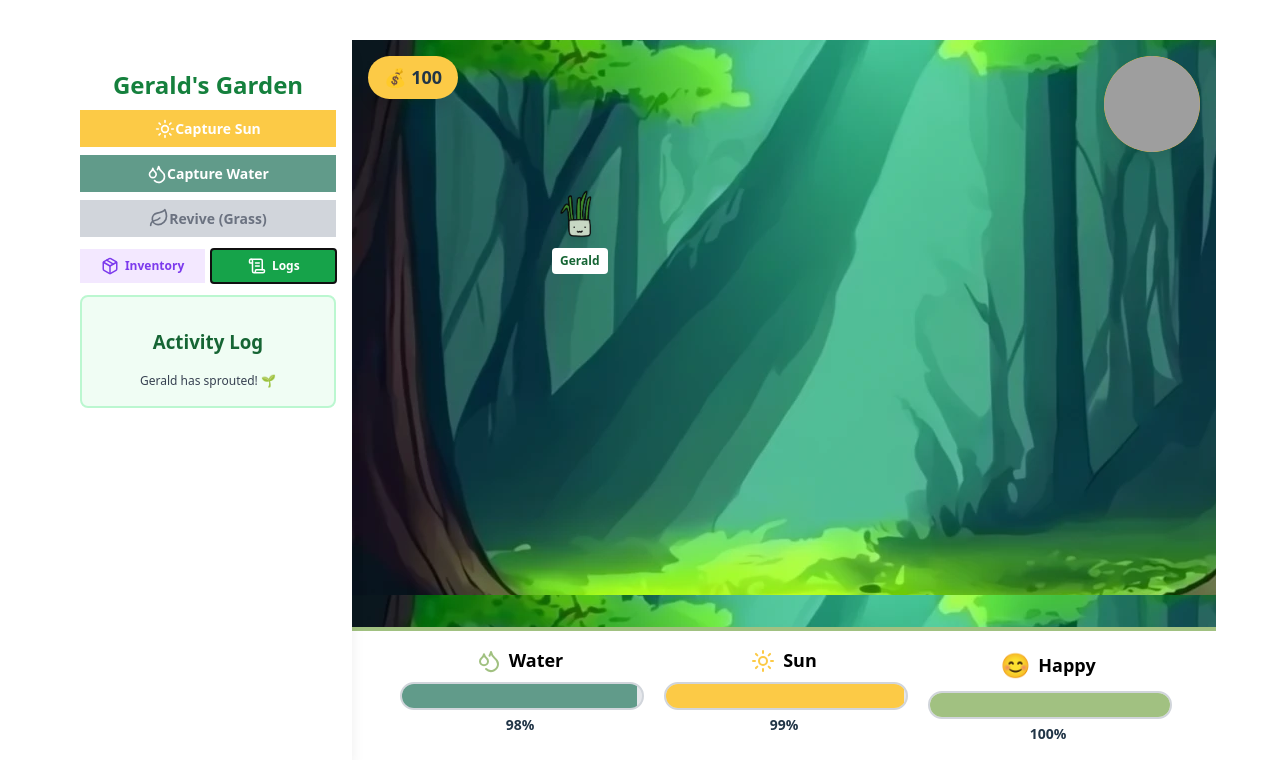
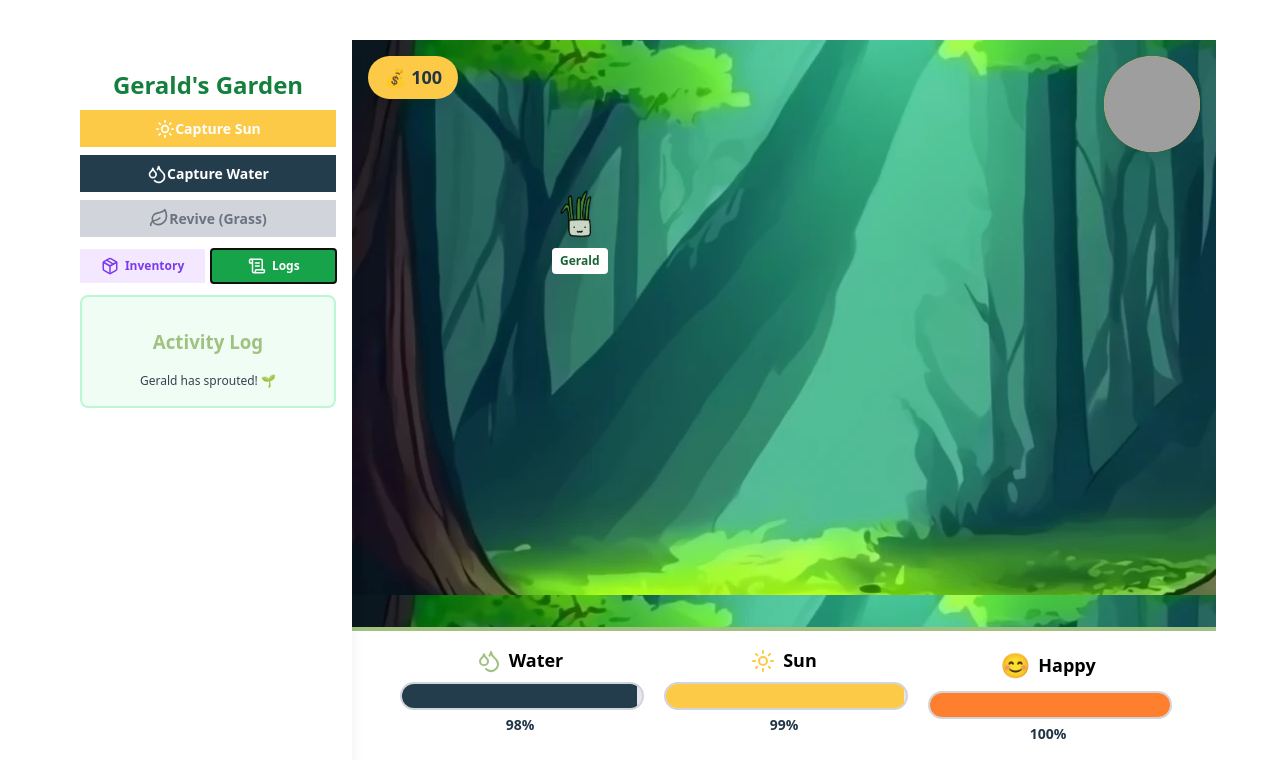
Before and after one commit to HKhan-5/Tamagotchi-Gerald, a React (Vite) app in the folder tamagotchi-gerald-app/: page / in a window 1280 px wide. Both pictures are taken after a click on the button "Logs". Shown: the top 778 px of the page. Built offline with nearby package versions, Linux system fonts and the light colour scheme; grey boxes are pictures that could not be loaded; the HTML template or start-up script is replaced by a standard one.

Commit message:
changed colours again

```diff
--- a/tamagotchi-gerald-app/src/mainScreen.jsx
+++ b/tamagotchi-gerald-app/src/mainScreen.jsx
@@ -273,7 +273,7 @@ export default function GeraldTamagotchi() {
             top: '0.5rem',
             left: '0.5rem',
             zIndex: 100,
-            backgroundColor: '#22c55e',
+            backgroundColor: '#A1C181',
             color: 'white',
             border: 'none',
             borderRadius: '0.5rem',
@@ -316,7 +316,7 @@ export default function GeraldTamagotchi() {
             onClick={() => handleCapture('sun')}
             style={{ ...styles.button, ...styles.buttonSun }}
             onMouseEnter={(e) => e.currentTarget.style.backgroundColor = '#f59e0b'}
-            onMouseLeave={(e) => e.currentTarget.style.backgroundColor = '#fbbf24'}
+            onMouseLeave={(e) => e.currentTarget.style.backgroundColor = '#FCCA46'}
           >
             <Sun size={20} />
             Capture Sun
@@ -326,7 +326,7 @@ export default function GeraldTamagotchi() {
             onClick={() => handleCapture('water')}
             style={{ ...styles.button, ...styles.buttonWater }}
             onMouseEnter={(e) => e.currentTarget.style.backgroundColor = '#3b82f6'}
-            onMouseLeave={(e) => e.currentTarget.style.backgroundColor = '#60a5fa'}
+            onMouseLeave={(e) => e.currentTarget.style.backgroundColor = '#233D4D'}
           >
             <Droplets size={20} />
             Capture Water
@@ -388,7 +388,7 @@ export default function GeraldTamagotchi() {
         <div style={styles.panelContent}>
           {activePanel === 'inventory' && (
             <div style={styles.inventoryPanel}>
-              <h3 style={{ fontWeight: 'bold', marginBottom: '0.75rem', color: '#6b21a8', textAlign: 'center' }}>
+              <h3 style={{ fontWeight: 'bold', marginBottom: '0.75rem', color: '#233D4D', textAlign: 'center' }}>
                 Inventory ({inventory.length})
               </h3>
               <div style={styles.inventoryGrid}>
@@ -432,7 +432,7 @@ export default function GeraldTamagotchi() {
 
           {activePanel === 'logs' && (
             <div style={styles.logsPanel}>
-              <h3 style={{ fontWeight: 'bold', marginBottom: '0.75rem', color: '#166534', textAlign: 'center' }}>
+              <h3 style={{ fontWeight: 'bold', marginBottom: '0.75rem', color: '#A1C181', textAlign: 'center' }}>
                 Activity Log
               </h3>
               <div>
@@ -441,7 +441,7 @@ export default function GeraldTamagotchi() {
                     key={i}
                     style={{
                       ...styles.logEntry,
-                      borderBottom: i === logs.length - 1 ? 'none' : '1px solid #bbf7d0',
+                      borderBottom: i === logs.length - 1 ? 'none' : '1px solid #',
                     }}
                   >
                     {log}
@@ -466,7 +466,7 @@ export default function GeraldTamagotchi() {
         <div
           style={{
             ...styles.gachaButton,
-            backgroundColor: gachaAnimating ? '#fde047' : currency >= GACHA_COST ? '#fbbf24' : '#d1d5db',
+            backgroundColor: gachaAnimating ? '#FCCA46' : currency >= GACHA_COST ? '#fbbf24' : '#d1d5db',
             cursor: currency >= GACHA_COST && !gachaAnimating ? 'pointer' : 'not-allowed',
             animation: gachaAnimating ? 'spin 1s linear infinite' : 'none',
             width: isMobile ? '4rem' : '6rem',
@@ -552,7 +552,7 @@ export default function GeraldTamagotchi() {
               <div style={styles.statBar}>
                 <div
                   style={{
-                    backgroundColor: '#619B8A',
+                    backgroundColor: '#233D4D',
                     height: '100%',
                     transition: 'width 0.3s',
                     width: `${gerald.water}%`,
@@ -600,7 +600,7 @@ export default function GeraldTamagotchi() {
               <div style={styles.statBar}>
                 <div
                   style={{
-                    backgroundColor: '#A1C181',
+                    backgroundColor: '#FE7F2D',
                     height: '100%',
                     transition: 'width 0.3s',
                     width: `${gerald.happiness}%`,
--- a/tamagotchi-gerald-app/src/styles.ts
+++ b/tamagotchi-gerald-app/src/styles.ts
@@ -59,7 +59,7 @@ export const styles = {
     color: 'white',
   },
   buttonWater: {
-    backgroundColor: '#619B8A',
+    backgroundColor: '#233D4D',
     color: 'white',
   },
   buttonGrass: {
```
